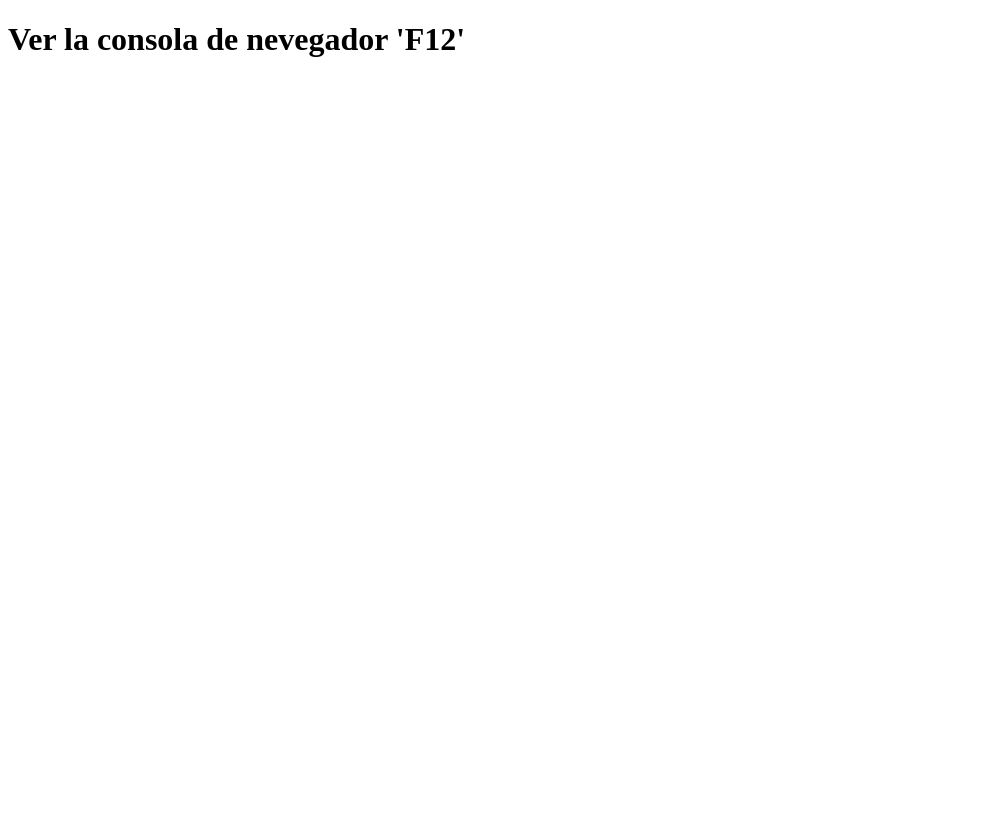
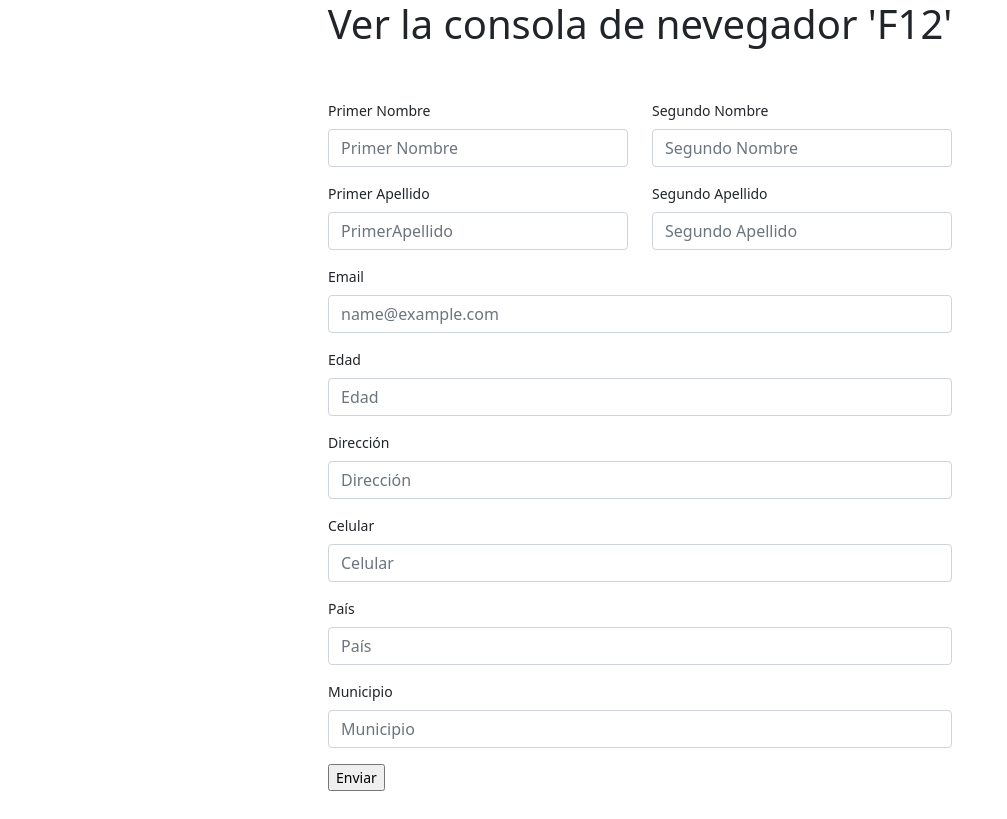
Before and after one commit to oscardenas17/Funciones_JS_ECM_30_04_2022, a plain HTML site: page index.html in a window 1280 px wide. Shown: the whole page, without its empty margins (0-1007 px from the left). Drawn offline with nearby package versions, Linux system fonts and the light colour scheme.

Commit message:
Solucion de la Actividad

```diff
--- a/index.html
+++ b/index.html
@@ -6,9 +6,77 @@
     <meta name="viewport" content="width=device-width, initial-scale=1.0">
     <title>Actividad de las funciones 03 Mayo del 2022</title>
     <script src="main.js"></script>
+    <!-- CSS only -->
+<link href="https://cdn.jsdelivr.net/npm/bootstrap@5.1.3/dist/css/bootstrap.min.css" rel="stylesheet" integrity="sha384-1BmE4kWBq78iYhFldvKuhfTAU6auU8tT94WrHftjDbrCEXSU1oBoqyl2QvZ6jIW3" crossorigin="anonymous">
 </head>
 <body>
-    <h1>Ver la consola de nevegador 'F12'</h1>
+    <h1 class="text-center mb-5">Ver la consola de nevegador 'F12'</h1>
+
+
+    <form action="#" class="form-control-sm container col-6 ">
+
+        <div class="row">
+            <div class="col mb-3">
+                <label for="dato1" class="form-label">Primer Nombre</label>
+                <input type="text" class="form-control" id="dato1" placeholder="Primer Nombre">
+            </div>
+            <div class="col mb-3">
+                <label for="dato2" class="form-label">Segundo Nombre</label>
+                <input type="text" class="form-control" id="dato2" placeholder="Segundo Nombre">
+            </div>
+
+          </div>
+
+          <div class="row">
+            <div class="col mb-3">
+                <label for="dato3" class="form-label">Primer Apellido</label>
+                <input type="text" class="form-control" id="dato3" placeholder="PrimerApellido">
+            </div>
+
+            <div class="col mb-3">
+                <label for="dato4" class="form-label">Segundo Apellido</label>
+                <input type="text" class="form-control" id="dato4" placeholder="Segundo Apellido">
+            </div>
+
+        </div>
+
+
+        <div class="mb-3">
+            <label for="dato5" class="form-label">Email </label>
+            <input type="email" class="form-control" id="dato5" placeholder="name@example.com">
+        </div>
+
+        <div class="mb-3">
+            <label for="dato6" class="form-label">Edad</label>
+            <input type="numer" class="form-control" id="dato6" placeholder="Edad">
+        </div>
+
+        <div class="mb-3">
+            <label for="dato7" class="form-label">Dirección</label>
+            <input type="text" class="form-control" id="dato7" placeholder="Dirección">
+        </div>
+
+        <div class="mb-3">
+            <label for="dato8" class="form-label">Celular</label>
+            <input type="tel" class="form-control" id="dato8" placeholder="Celular">
+        </div>
+
+        <div class="mb-3">
+            <label for="dato9" class="form-label">País</label>
+            <input type="text" class="form-control" id="dato9" placeholder="País">
+        </div>
+
+        <div class="mb-3">
+            <label for="dato10" class="form-label">Municipio</label>
+            <input type="text" class="form-control" id="dato10" placeholder="Municipio">
+        </div>
+
+        <input type="submit" value="Enviar">
+
+        <div class="mt-4 mensaje col-6"></div>
+
+    </form>
+
 
 
 </body>
--- a/main.js
+++ b/main.js
@@ -2,13 +2,25 @@
 // la información y por medio de un botón ejecutar un función
 // que muestre los datos capturados
 
-const obtenerData= () => {
+const mostrar = function(mensaje="No enviado",callback) {
+    document.querySelector(".mensaje").insertAdjacentHTML("beforeend", `<b>${mensaje} : <span>${callback.value}</span> </b> enviado desde el formulario<br>`);
+};
 
-
-    return 'hola'
-}
-
-
+addEventListener("submit", function (e){
+    let input = e.target;
+    document.querySelector(".mensaje").innerHTML = null;
+    mostrar("Primer Nombre", input.dato1);
+    mostrar("Segundo Nombre", input.dato2);
+    mostrar("Primer Apellido", input.dato3);
+    mostrar("Segundo Apellido", input.dato4);
+    mostrar("Email ", input.dato5);
+    mostrar("Edad", input.dato6);
+    mostrar("Dirección", input.dato7);
+    mostrar("Celular", input.dato8);
+    mostrar("País", input.dato9);
+    mostrar("Municipio", input.dato10);
+    e.preventDefault();
+})
 
 
 
```
